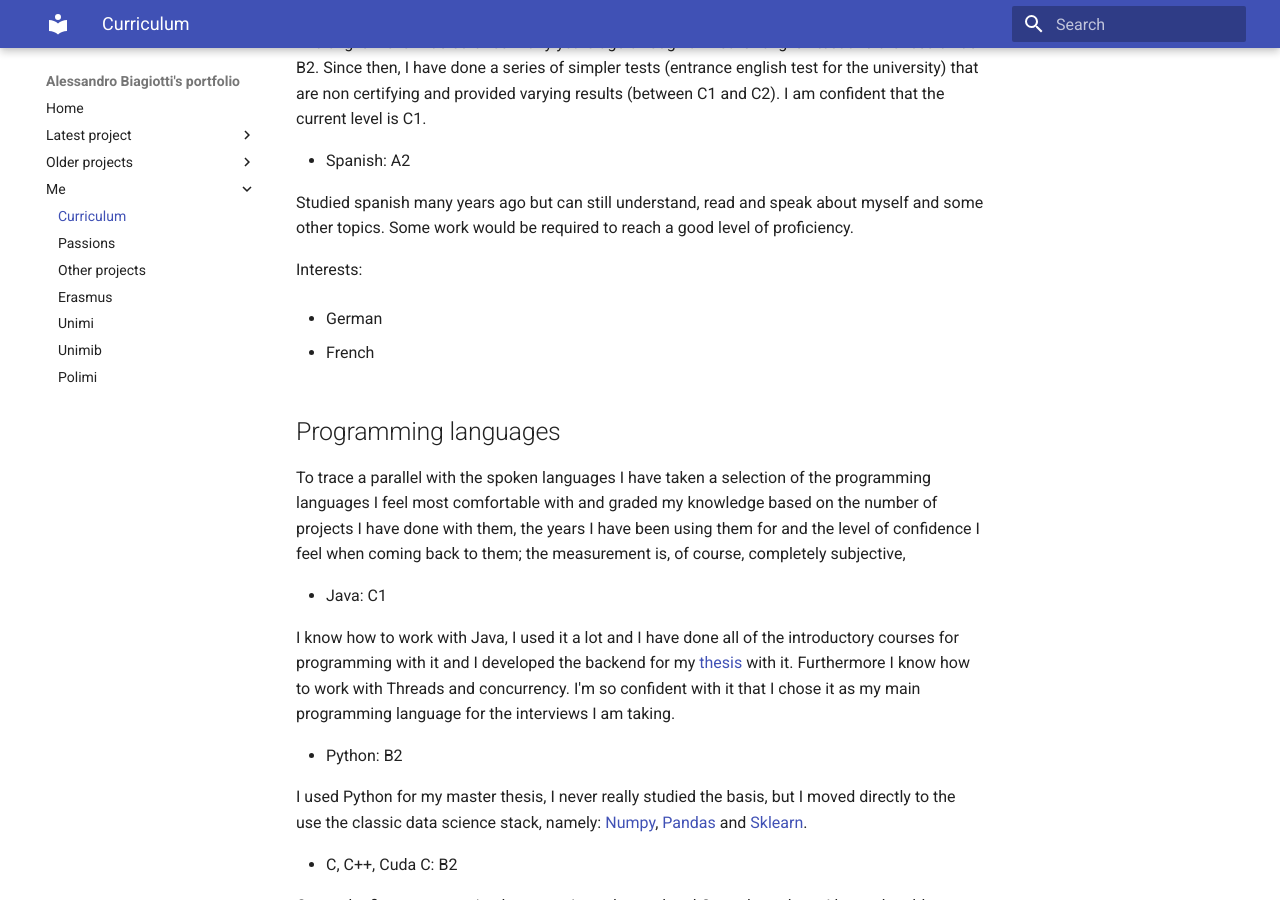
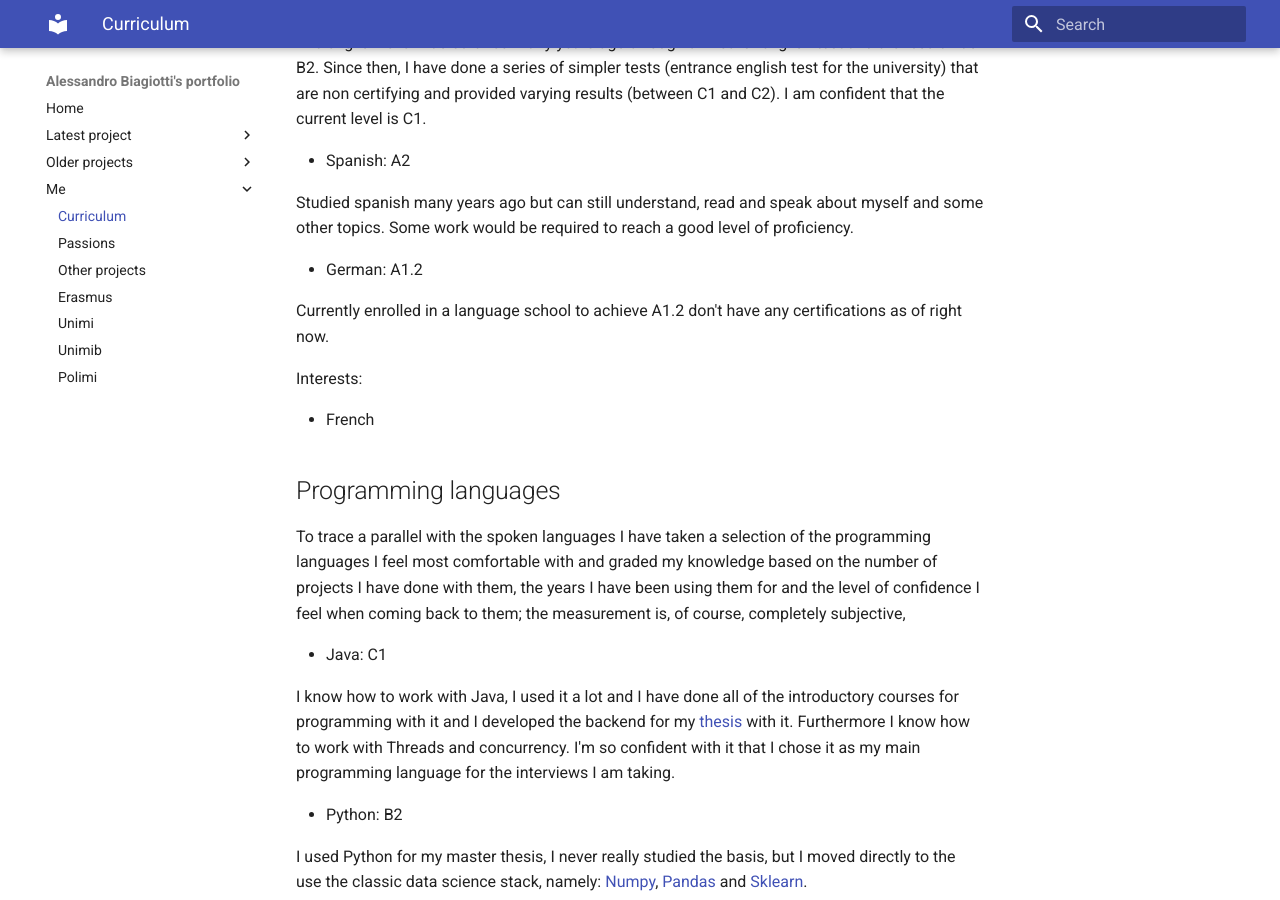
Before and after one commit to S3gmentati0nFault/S3gmentati0nFault.github.io, an MkDocs documentation site: the page built from docs/me/curriculum.md, in a window 1280 px wide and 900 px high, scrolled down 1648 px. Built offline with MkDocs 1.6.1 and Material for MkDocs 9.7.7, drawn with Linux system fonts in a browser that asks for light colours.

Commit message:
Added mention of German school

```diff
--- a/docs/me/curriculum.md
+++ b/docs/me/curriculum.md
@@ -65,9 +65,12 @@ The english level was certified many years ago through a First for english test
 
 Studied spanish many years ago but can still understand, read and speak about myself and some other topics. Some work would be required to reach a good level of proficiency.
 
+- German: A1.2
+
+Currently enrolled in a language school to achieve A1.2 don't have any certifications as of right
+now.
+
 Interests:
-
-- German
 
 - French
 
```
